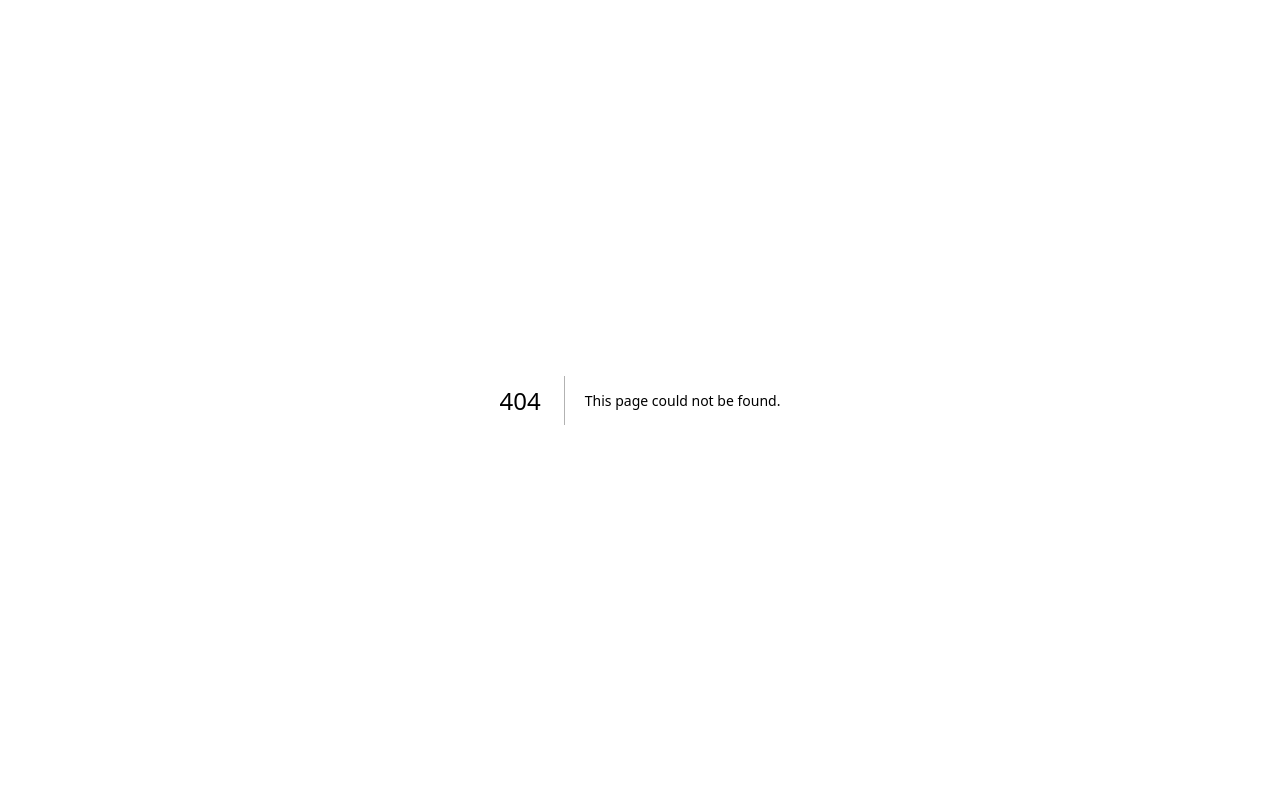
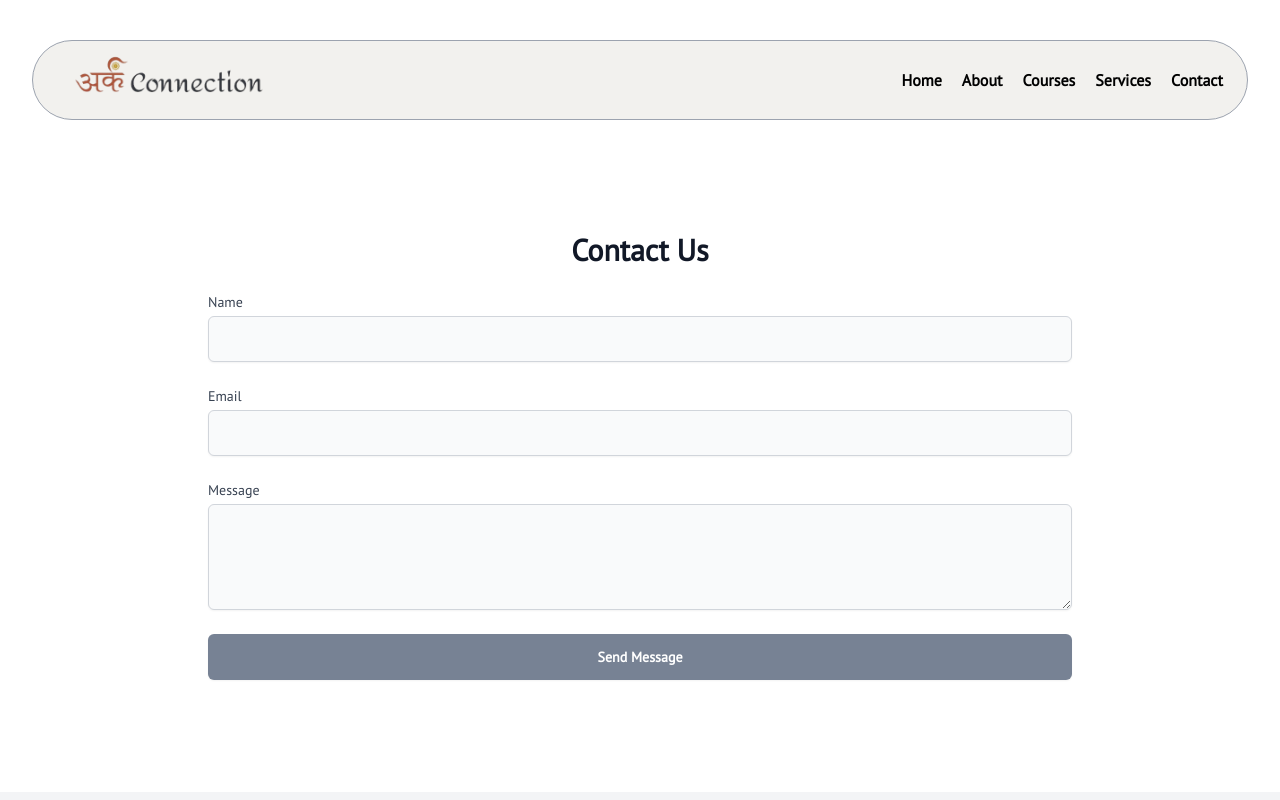
Before and after one commit to poswalsameer/ArkConnection, a Next.js app in the folder arkconnection/: page /contact in a window 1280 px wide. Before the commit this address had no page. Shown: the top 800 px of the page. Built offline with nearby package versions, Linux system fonts and the light colour scheme.

Commit message:
minor changes on the about section and added contact page

```diff
--- a/arkconnection/src/app/about/page.tsx
+++ b/arkconnection/src/app/about/page.tsx
@@ -29,7 +29,7 @@ function Page() {
           xl:mx-6 xl:h-20 xl:w-[95%] xl:flex xl:justify-center xl:items-center xl:text-center
           xl:mt-20 xl:text-4xl xl:font-bold
           2xl:mx-6 2xl:h-20 2xl:w-[95%] 2xl:flex 2xl:justify-center 2xl:items-center 2xl:text-center
-          2xl:mt-20 2xl:text-4xl 2xl:font-bold"
+          2xl:mt-20 2xl:text-5xl 2xl:font-bold"
         >
           Gurukul reaching to your doorstep Restoring Guru Shishya Parampara
         </div>
@@ -92,7 +92,7 @@ function Page() {
             md:text-xl md:text-[#525e71] md:text-center md:font-semibold
             lg:text-xl lg:text-[#525e71] lg:text-center lg:font-semibold
             xl:text-xl xl:text-[#525e71] xl:text-center xl:font-semibold
-            2xl:text-xl 2xl:text-[#525e71] 2xl:text-center 2xl:font-semibold"
+            2xl:text-2xl 2xl:text-[#525e71] 2xl:text-center 2xl:font-semibold"
             >
               This is an Institution of higher learning in the field of
               Vedic-Studies and other Traditional Shastras. The words Astronomy
@@ -112,7 +112,10 @@ function Page() {
           md:mx-10 md:text-lg md:font-bold md:flex md:flex-col md:gap-y-4
           lg:mx-10 lg:text-lg lg:font-bold lg:flex lg:flex-col lg:gap-y-4
           xl:mx-10 xl:text-lg xl:font-bold xl:flex xl:flex-col xl:gap-y-4
-          2xl:mx-10 2xl:text-lg 2xl:font-bold 2xl:flex 2xl:flex-col 2xl:gap-y-4"
+          2xl:mx-10 2xl:text-2xl 2xl:font-bold 2xl:flex 2xl:flex-col 2xl:gap-y-4
+
+
+          "
         >
           <p>
             The concept of Astrology has emerged from the belief and the faith
@@ -200,7 +203,7 @@ function Page() {
               md:ml-10 md:text-4xl   md:font-bold
               lg:ml-10 lg:text-4xl  lg:font-bold
               xl:ml-10 xl:text-4xl  xl:font-bold
-              2xl:ml-10 2xl:text-4xl 2xl:font-bold"
+              2xl:ml-10 2xl:text-5xl 2xl:font-bold"
           >
             Our Mission
           </div>
@@ -212,7 +215,7 @@ function Page() {
               md:text-xl md:ml-10  md:font-bold
               lg:text-xl lg:ml-10 lg:font-bold
               xl:text-xl xl:ml-10  xl:font-bold
-              2xl:text-xl 2xl:ml-10 2xl:font-bold"
+              2xl:text-2xl 2xl:ml-10 2xl:font-bold"
           >
             <p>To impart education in Vedic Science in the modern context.</p>
             <p>
@@ -249,7 +252,7 @@ function Page() {
               md:ml-10 md:text-4xl  md:font-bold
               lg:ml-10 lg:text-4xl  lg:font-bold
               xl:ml-10 xl:text-4xl xl:font-bold
-              2xl:ml-10 2xl:text-4xl 2xl:font-bold"
+              2xl:ml-10 2xl:text-5xl 2xl:font-bold"
           >
             Our Vision
           </div>
@@ -261,7 +264,7 @@ function Page() {
               md:text-xl md:mx-10 md:font-bold
               lg:text-xl lg:mx-10 lg:font-bold
               xl:text-xl xl:mx-10  xl:font-bold
-              2xl:text-xl 2xl:mx-10  2xl:font-bold"
+              2xl:text-2xl 2xl:mx-10  2xl:font-bold"
           >
             To establish Spiritual well-being through Vedic Knowledge, a high
             level of faith, like through Vedas Yoga etc., and to create
--- a/arkconnection/src/app/appComponents/Navbar.tsx
+++ b/arkconnection/src/app/appComponents/Navbar.tsx
@@ -16,16 +16,20 @@ function Navbar() {
     router.push("/");
   }
 
+  const routeToContactPage = () => {
+    router.push("/contact");
+  }
+
   const toggleMenu = () => {
     setIsMenuOpen(!isMenuOpen)
   }
 
   const navItems = [
     { name: 'Home', onClick: routeToHomePage },
-    { name: 'About us', onClick: routeToAboutPage },
+    { name: 'About', onClick: routeToAboutPage },
     { name: 'Courses', onClick: () => {} },
     { name: 'Services', onClick: () => {} },
-    { name: 'Contact', onClick: () => {} },
+    { name: 'Contact', onClick: routeToContactPage },
   ]
 
   return (
--- /dev/null
+++ b/arkconnection/src/app/contact/page.tsx
@@ -0,0 +1,81 @@
+import React from 'react'
+import Footer from '../appComponents/Footer'
+import Navbar from '../appComponents/Navbar'
+
+function Contact() {
+  return (
+    <div className='
+        min-h-screen w-full flex flex-col justify-center items-center gap-y-20 bg-white
+        sm:min-h-screen sm:w-full sm:flex sm:flex-col sm:justify-center sm:items-center sm:gap-y-20
+        md:min-h-screen md:w-full md:flex md:flex-col md:justify-center md:items-center md:gap-y-20
+        lg:min-h-screen lg:w-full lg:flex lg:flex-col lg:justify-center lg:items-center lg:gap-y-20
+        xl:min-h-screen xl:w-full xl:flex xl:flex-col xl:justify-center xl:items-center xl:gap-y-20
+        2xl:min-h-screen 2xl:w-full 2xl:flex 2xl:flex-col 2xl:justify-center 2xl:items-center 2xl:gap-y-20
+    '>
+
+        <div className='mt-10 w-full'>
+            <Navbar />
+        </div>
+
+        <main className=" w-[70%] flex-grow flex justify-center items-center px-4 py-8">
+            <div className="w-full">
+            <h2 className="text-3xl font-bold text-gray-900 mb-6 text-center">Contact Us</h2>
+            <form className="space-y-6">
+                <div>
+                <label htmlFor="name" className="block text-sm font-medium text-gray-700 mb-1">
+                    Name
+                </label>
+                <input
+                    type="text"
+                    id="name"
+                    name="name"
+                    required
+                    className="mt-1 font-bold block w-full px-3 py-3 bg-gray-50 border border-gray-300 rounded-md text-sm shadow-sm placeholder-gray-400
+                    focus:outline-none focus:border-[#778294] focus:ring-1 focus:ring-[#778294]"
+                />
+                </div>
+                <div>
+                <label htmlFor="email" className="block text-sm font-medium text-gray-700 mb-1">
+                    Email
+                </label>
+                <input
+                    type="email"
+                    id="email"
+                    name="email"
+                    required
+                    className="mt-1 font-bold block w-full px-3 py-3 bg-gray-50 border border-gray-300 rounded-md text-sm shadow-sm placeholder-gray-400
+                    focus:outline-none focus:border-[#778294] focus:ring-1 focus:ring-[#778294]"
+                />
+                </div>
+                <div>
+                <label htmlFor="message" className="block text-sm font-medium text-gray-700 mb-1">
+                    Message
+                </label>
+                <textarea
+                    id="message"
+                    name="message"
+                    rows={4}
+                    required
+                    className="mt-1 font-bold block w-full px-3 py-3 bg-gray-50 border border-gray-300 rounded-md text-sm shadow-sm placeholder-gray-400
+                    focus:outline-none focus:border-[#778294] focus:ring-1 focus:ring-[#778294]"
+                ></textarea>
+                </div>
+                <div>
+                <button
+                    type="submit"
+                    className="w-full font-bold flex justify-center py-3 px-4 border border-transparent rounded-md shadow-sm text-sm text-white bg-[#778294] hover:bg-[#8d99ae] focus:outline-none focus:ring-2 focus:ring-offset-2 focus:ring-indigo-500"
+                >
+                    Send Message
+                </button>
+                </div>
+            </form>
+            </div>
+        </main>
+
+        <Footer />
+
+    </div>
+  )
+}
+
+export default Contact
```
